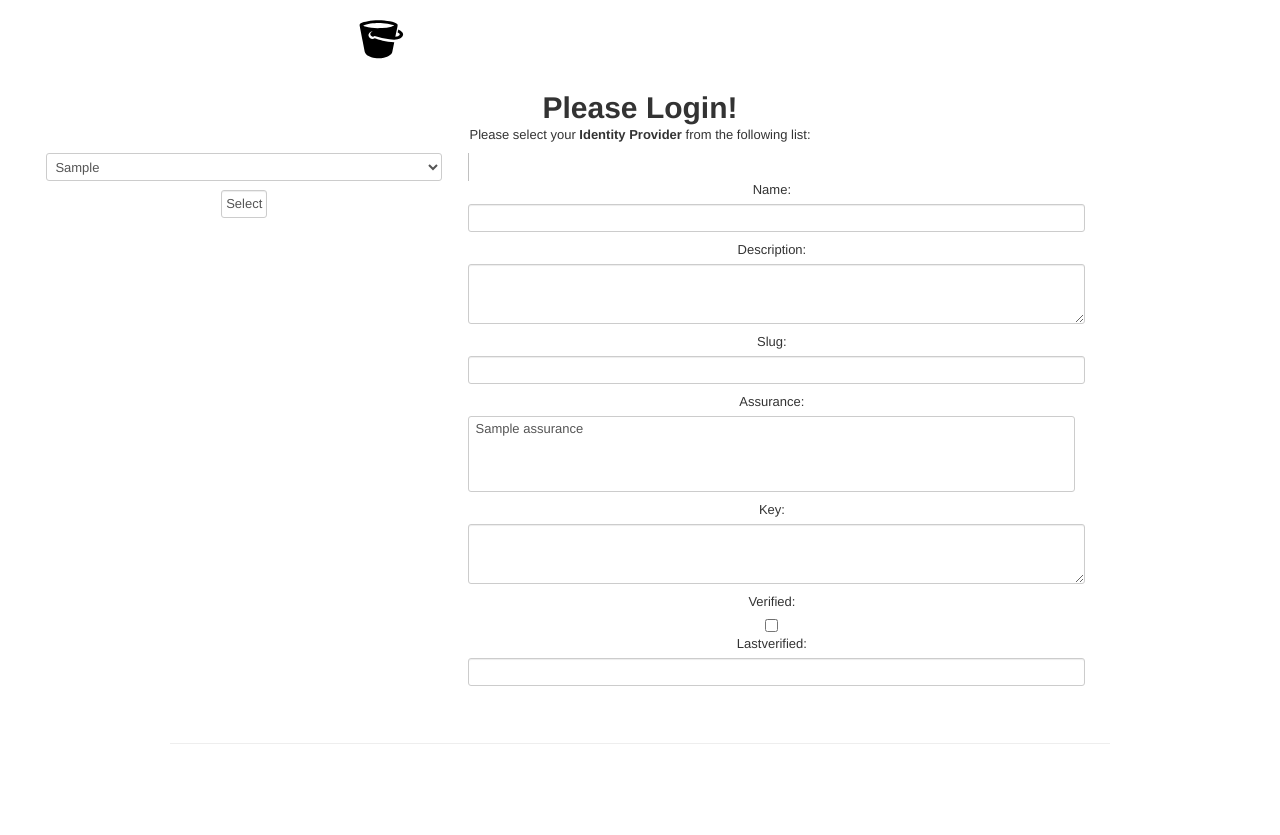
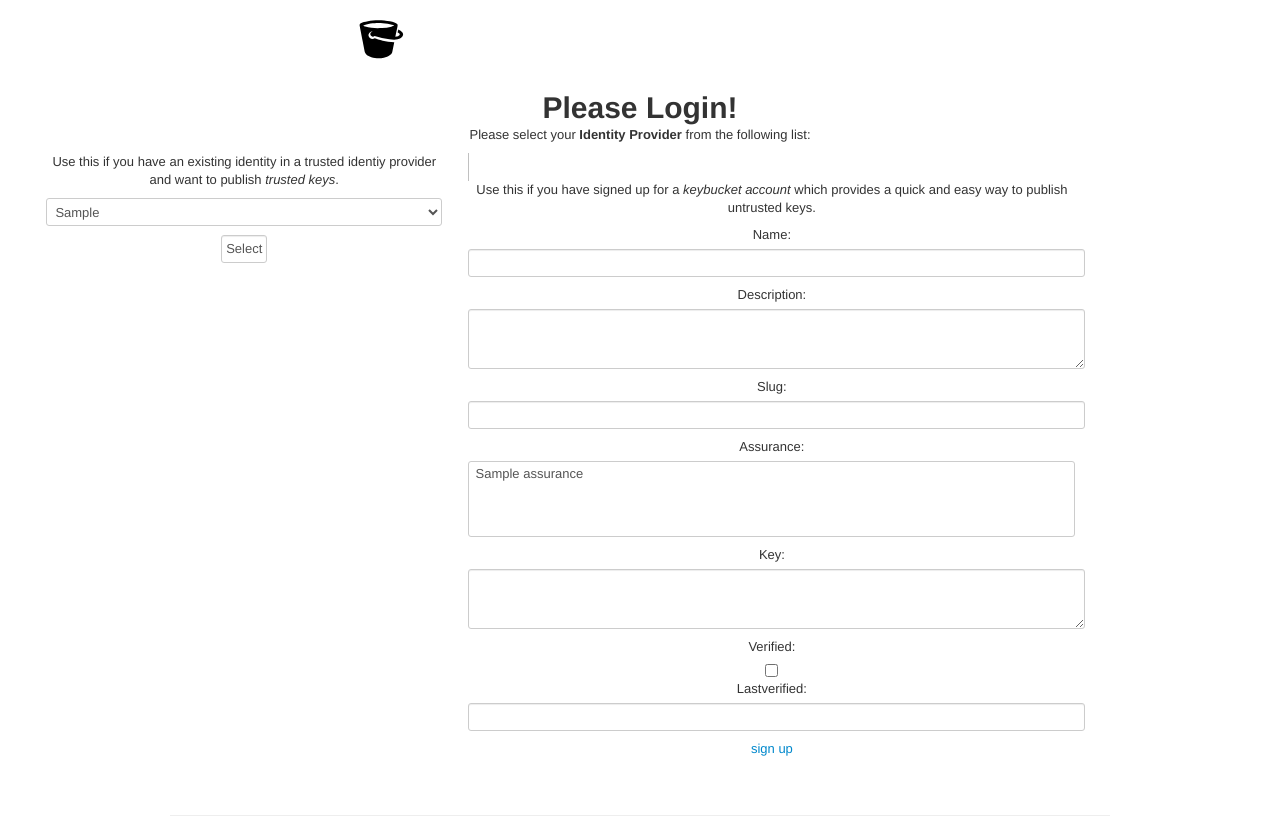
Before and after one commit to leifj/keybucket, a Django app: template keybucket/auth/templates/auth/login.html in a window 1280 px wide. Before the commit the page ends 744 px from the top, so only its background shows below. Run offline with Django 3.2, Linux system fonts and the light colour scheme; tables that the repository leaves empty hold one stand-in row (values such as "Sample post"); the template is opened without the code that fills it: values that come from a table or form of the project are taken from there, most other values are stand-ins (such as "Sample title", 1, 10 or a date in 2020); parts of the project's set-up code (start-up, migrations or seed data) failed here and were passed over; some libraries are stand-ins or nearby versions.

Commit message:
register link + explanations

```diff
--- a/keybucket/auth/templates/auth/login.html
+++ b/keybucket/auth/templates/auth/login.html
@@ -1,9 +1,12 @@
 {% extends "base.html" %}
 {% block content %}
+
     <h1>Please Login!</h1>
     <p>Please select your <strong>Identity Provider</strong> from the following list:</p>
 
     <div class="span4">
+        <p>Use this if you have an existing identity in a trusted identiy
+        provider and want to publish <em>trusted keys</em>.</p>
         <form action="{% url keybucket.auth.views.login %}" method="GET">
             <select id="idp" name="idp">
                 {% for url, idp in available_idps %}
@@ -15,8 +18,13 @@
     </div>
     <div class="span5" style="border-left: 1px solid silver;"></div>
     <div class="span6">
+        <p>Use this if you have signed up for a <em>keybucket account</em> which
+        provides a quick and easy way to publish untrusted keys.</p>
         {{ form }}
+
+        <p><a href="{% url registration.views.register %}">sign up</a></p>
     </div>
 
 
+
 {% endblock %}
```
